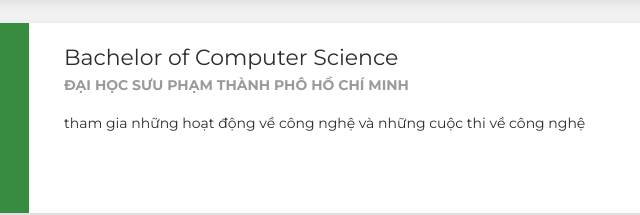
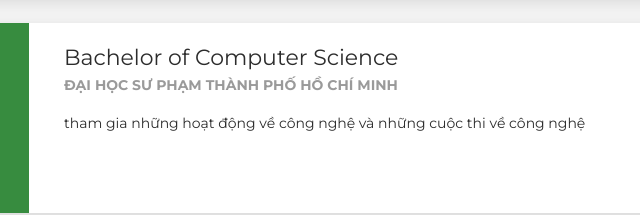
Before and after one commit to hoanglong2910/hoang-122, a plain HTML site: page index.html in a window 1280 px wide. Shown: the part 3065-3280 px from the top of the page, 326-966 px from the left. Drawn offline with Linux system fonts and the light colour scheme.

Commit message:
Update index.html

```diff
--- a/index.html
+++ b/index.html
@@ -343,7 +343,7 @@
         <div class="col-md-9" data-aos="fade-left" data-aos-offset="50" data-aos-duration="500">
           <div class="card-body">
             <div class="h5">Bachelor of Computer Science</div>
-            <p class="category">đại học sưu phạm thành phô hồ chí minh</p>
+            <p class="category">đại học sư phạm thành phố hồ chí minh</p>
             <p>tham gia những hoạt động về công nghệ và những cuộc thi về công nghệ</p>
           </div>
         </div>
```
